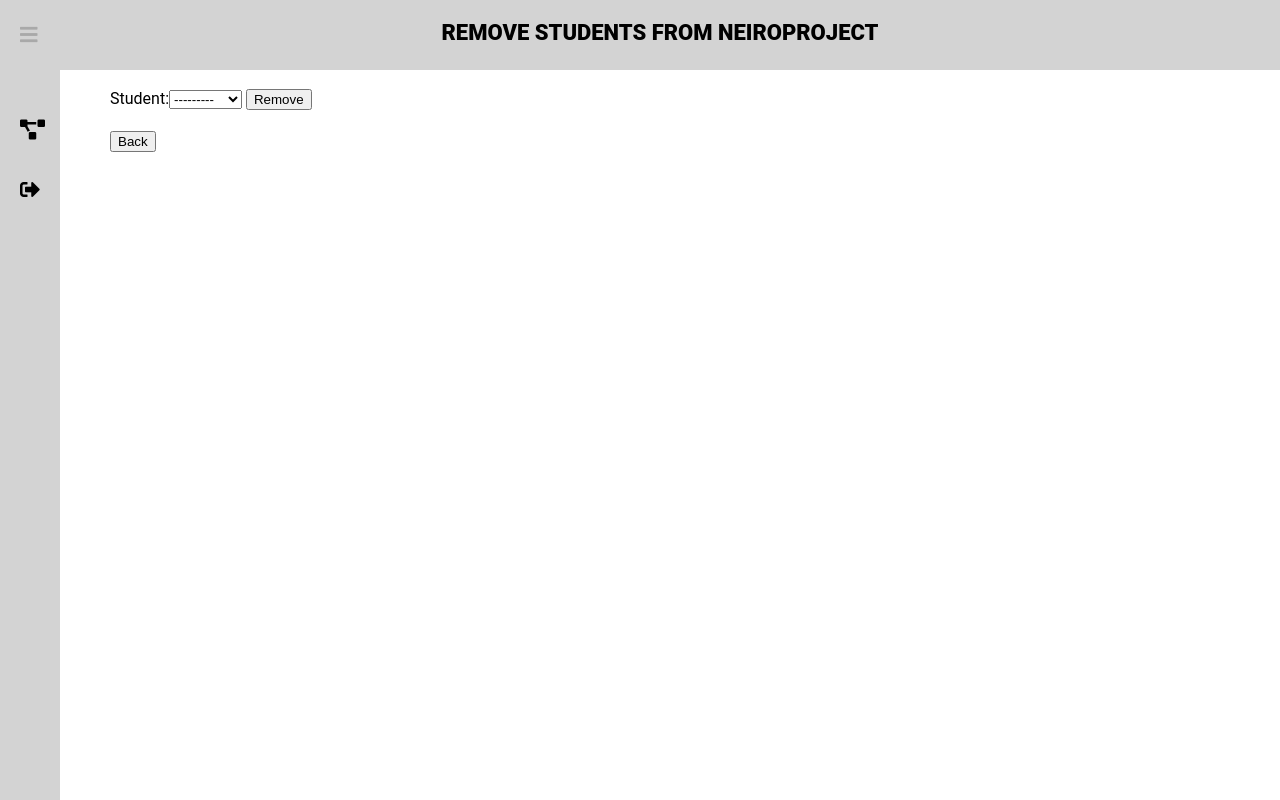
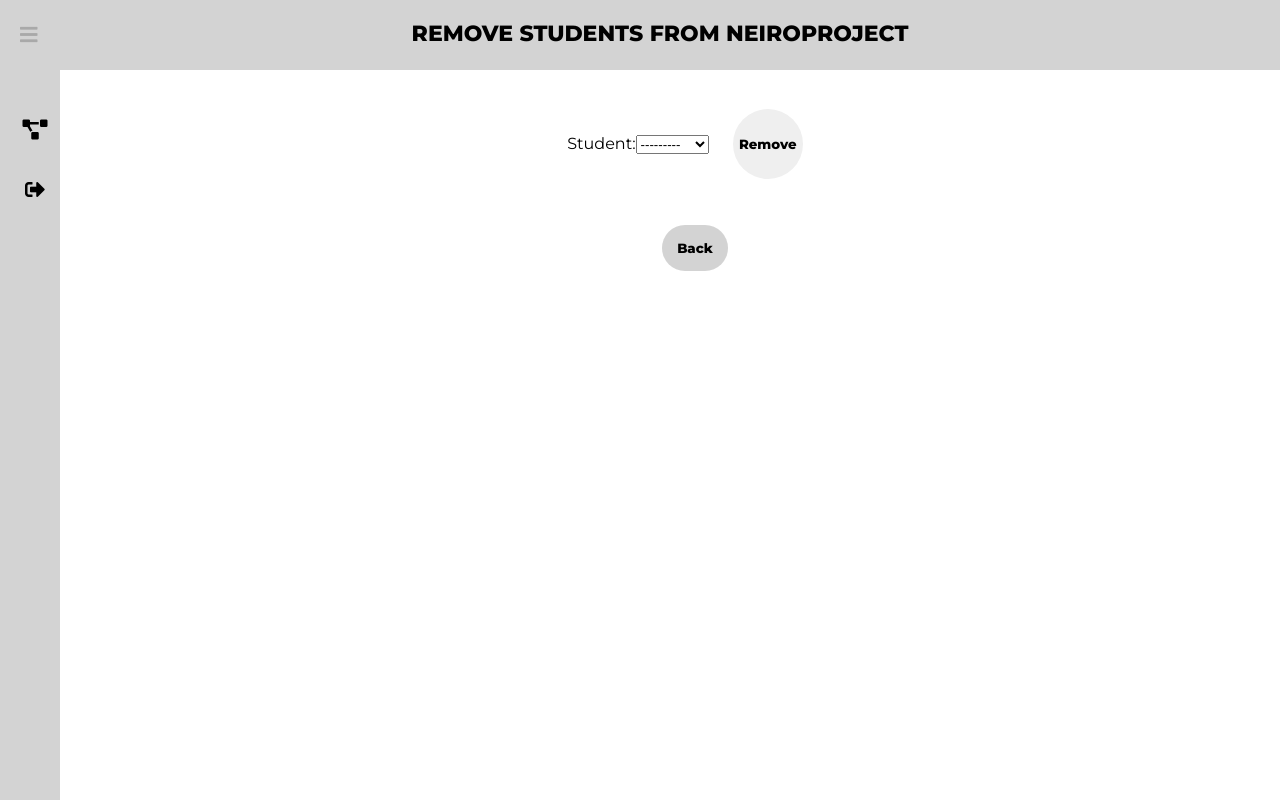
Before and after one commit to angelinetanvy/Teratracker-Web-App, a Django app: page /dashboard/remove-students/8/ in a window 1280 px wide. Run offline with Django 3.2, Linux system fonts and the light colour scheme; a user stored in the database is signed in; data comes from the database, SQL or seed files in the repository; both versions use the stored data as it was after the commit; some libraries are stand-ins or nearby versions.

Commit message:
Assign and Remove Student UI

```diff
--- /dev/null
+++ b/codes/projects/static/removeStudents/removeStudents.css
@@ -0,0 +1,42 @@
+@import url('https://fonts.googleapis.com/css?family=Montserrat:400,800');
+
+.container{
+    margin-top: 70px;
+    margin-left: 300px;
+}
+
+body{
+    font-family: 'Montserrat', sans-serif;
+    text-align: center;
+}
+
+#submit{
+    font-family: 'Montserrat', sans-serif;
+    font-weight: bold;
+    border: none;
+    height: 70px;
+    width: 70px;
+    border-radius: 1000px;
+    margin: 20px 20px 20px 20px;
+}
+
+#backButton{
+    background-color: rgba(211, 211,211, 1);
+    color: black;
+    font-family: 'Montserrat', sans-serif;
+    font-weight: bold;
+    padding: 15px 15px 15px 15px;
+    margin: 5px 5px 5px 5px;
+    border-radius: 30px;
+    border: none;
+}
+
+#backButton:hover, #submit:hover{
+    background-color: rgba(222, 60, 75, 1);
+    color: white;
+    box-shadow: 0 5px 5px 0 rgba(0,0,0,0.24), 0 5px 10px 0 rgba(0,0,0,0.19);
+}
+
+#backButton:active, #submit:active{
+    transform: scale(0.75);
+}
--- a/codes/projects/templates/remove_students.html
+++ b/codes/projects/templates/remove_students.html
@@ -1,29 +1,25 @@
 <!DOCTYPE html>
 <html lang="en">
 {% extends "newbase.html" %}
+{% load static %}
 <head>
     <meta charset="UTF-8">
     <title>{% block title %}Remove Students{% endblock %}</title>
 </head>
 {% block content %}
 <body>
-    <style>
-        .container{
-            margin-top: 70px;
-            margin-left: 300px;
-        }
-    </style>
+<link rel="stylesheet" type="text/css" href="{% static 'removeStudents/removeStudents.css' %}">
     {% block header %} Remove Students from {{ Project.title }} {% endblock %}
     <div class="container">
         <form class="remove" action = "{% url 'remove-students' project_id=Project.id %}" method="post">
             {% csrf_token %}
             {{ form }}
-            <button type="submit">Remove</button>
+            <button id="submit" type="submit">Remove</button>
         </form>
         <h4 style="color: red">{{ err }}</h4>
         <form class="back" action = "{% url 'project-info' project=Project.id %}" method="post">
             {% csrf_token %}
-            <button type="submit">Back</button>
+            <button id="backButton" type="submit">Back</button>
         </form>
     </div>
 </body>
```
Also changed, not shown: codes/projects/static/assignstudents/assignstudents.css (added, +48 -0 lines), codes/projects/static/projectinfo/projectinfo.css (+42 -0 lines), codes/projects/templates/ProjectInfo.html (+8 -5 lines), codes/projects/templates/assignstudents.html (+5 -8 lines), codes/db.sqlite3.
